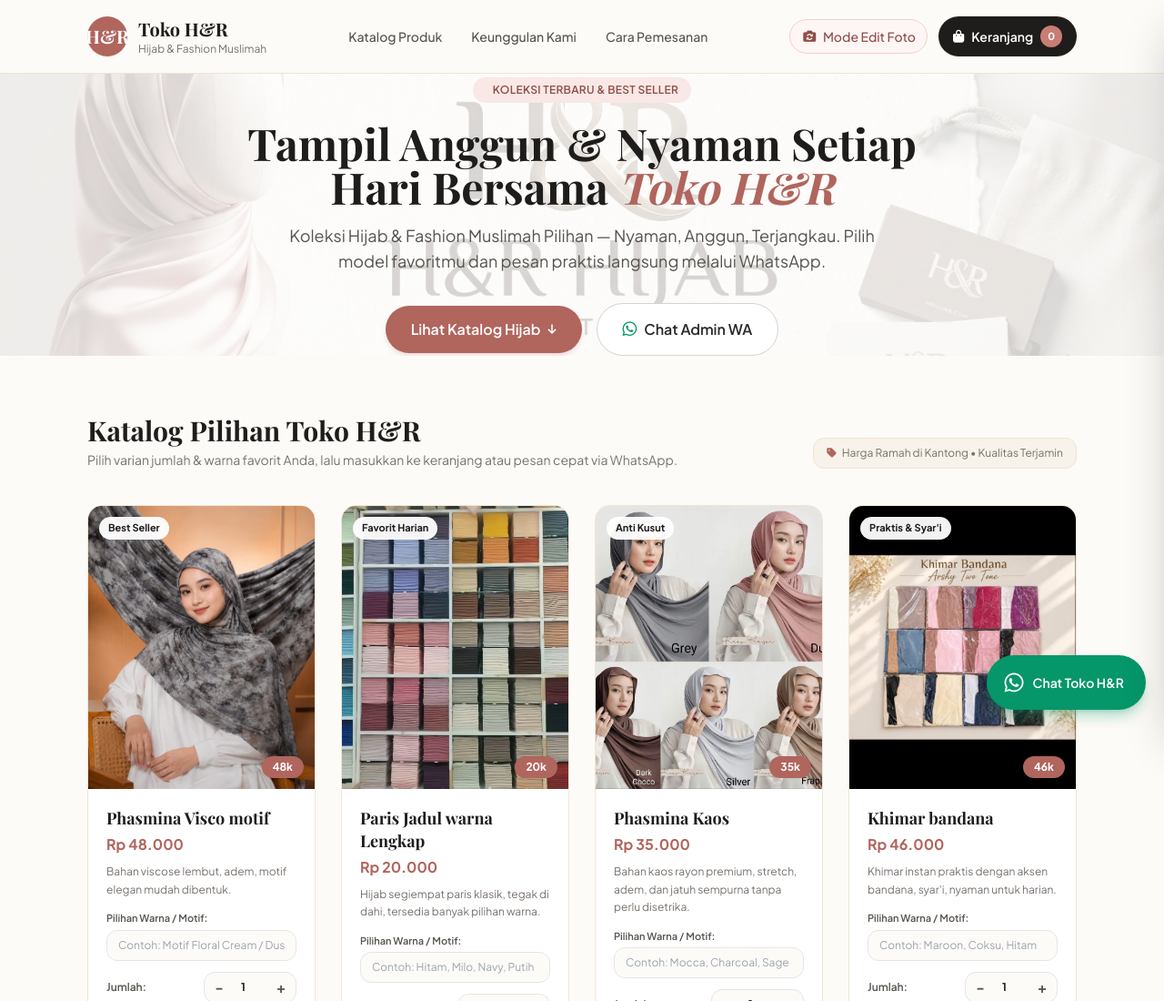
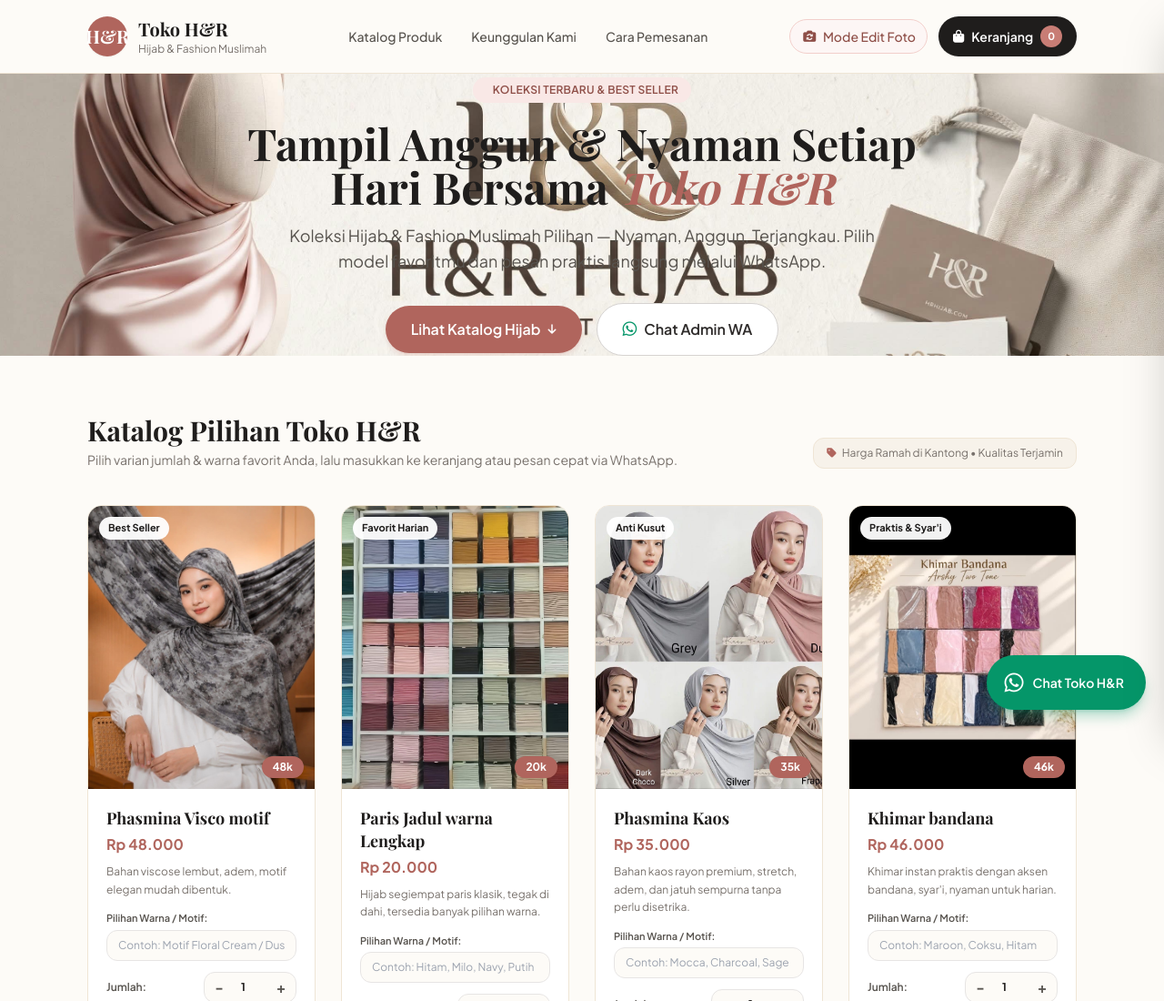
Before and after one commit to FashionHR/toko-hr, a plain HTML site: page index.html in a window 1280 px wide. Shown: the top 1100 px of the page at 91% size. Drawn offline with nearby package versions, Linux system fonts and the light colour scheme; some icons are missing; a web font is replaced by a local one.

Commit message:
Update hero section background style
Removed gradient overlay from hero section background.

```diff
--- a/index.html
+++ b/index.html
@@ -103,7 +103,7 @@
     <!-- ===================================================================== -->
     <!-- HERO SECTION                                                          -->
     <!-- ===================================================================== -->
-    <section class="relative overflow-hidden bg-cover bg-center" style="background-image: linear-gradient(rgba(255, 255, 255, 0.78), rgba(255, 255, 255, 0.78)), url('banner-hr.JPG');">
+    <section class="relative overflow-hidden bg-cover bg-center" style="background-image: url('banner-hr.JPG');">
         <div class="max-w-6xl mx-auto px-4 sm:px-6 lg:px-8 text-center">
             <span class="inline-flex items-center gap-2 px-3.5 py-1.5 rounded-full bg-rosebrand-100 text-rosebrand-700 text-xs font-semibold tracking-wide uppercase mb-5">
                 <i class="fa-solid fa-sparkles"></i> Koleksi Terbaru & Best Seller
```
